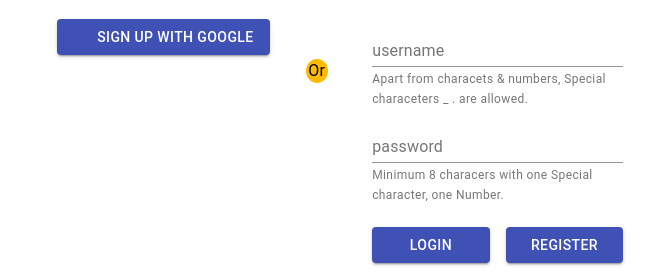
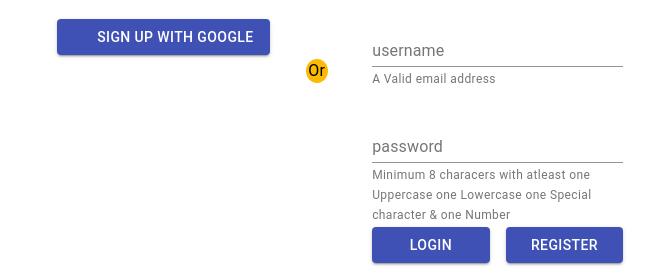
Before and after one commit to reachlinlen/ForumMgmt, a React (Create React App) app: page / in a window 1280 px wide. Shown: the part 471-747 px from the top of the page, without its empty margins (214-869 px from the left). Built offline with nearby package versions, Linux system fonts and the light colour scheme.

Commit message:
Password reg exp corrected. Username / Password login text changed

```diff
--- a/src/components/ManualLogin.jsx
+++ b/src/components/ManualLogin.jsx
@@ -76,6 +76,8 @@
       const authenticated = await authenticate(username, password);
       if (!get(authenticated, 'data.error', false) && get(authenticated, 'data', false)) {
         updateAuthenticate(true);
+      } else {
+
       }
     }
     checkLogin();
@@ -104,7 +106,10 @@
           password: Yup.string()
             .min(8)
             .max(25)
-            .matches(/[a-zA-Z0-9*$#._]/)
+            .matches(/[a-z]/)
+            .matches(/[A-Z]/)
+            .matches(/[0-9]/)
+            .matches(/[@$#_]/)
             .required('Required'),
         })
       }
--- a/src/constants.js
+++ b/src/constants.js
@@ -8,8 +8,8 @@
 };
 
 export const HELPER_TEXT = {
-  USERNAME: 'Apart from characets & numbers, Special characeters _ . are allowed.',
-  PASSWORD: 'Minimum 8 characers with one Special character, one Number.',
+  USERNAME: 'A Valid email address',
+  PASSWORD: 'Minimum 8 characers with atleast one Uppercase one Lowercase one Special character & one Number',
 };
 
 export const URL = 'http://localhost:8081';
```
